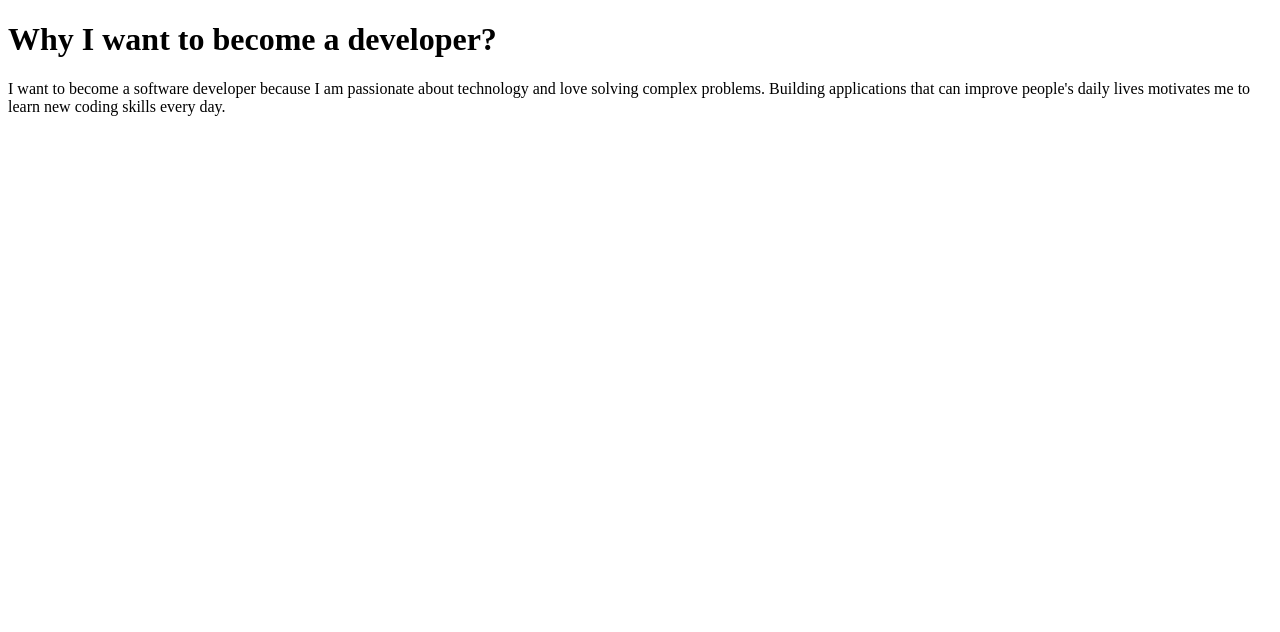
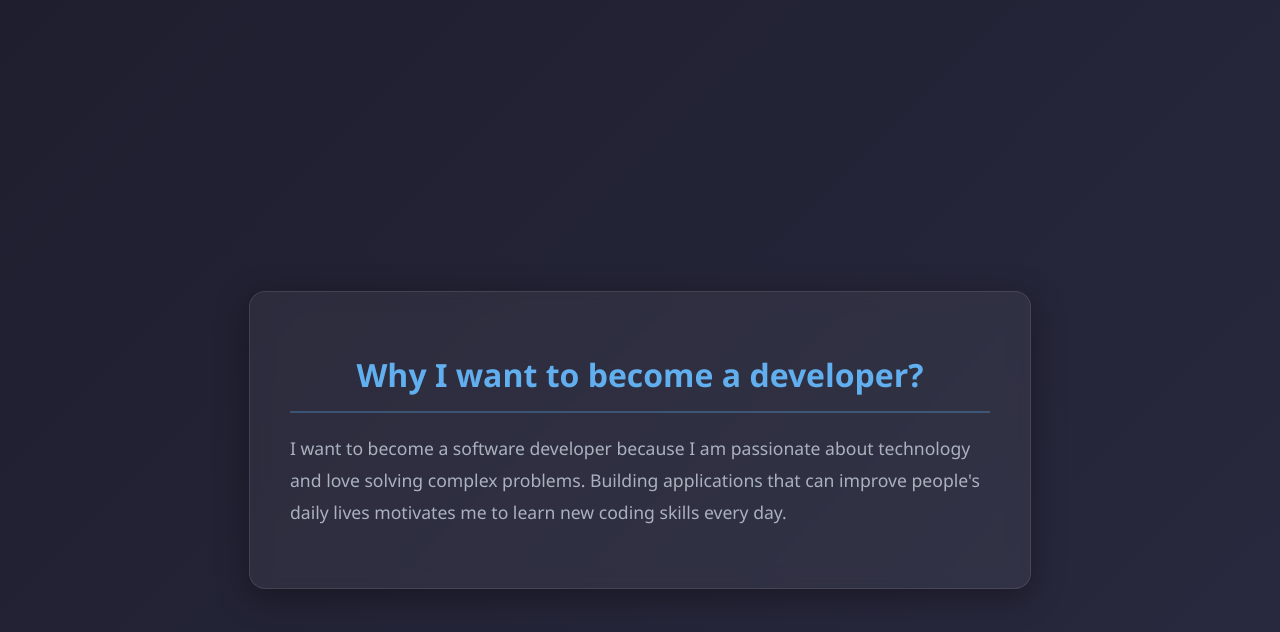
Before and after one commit to acciojob/why-software-muralikrishnakodi6104, a website: page main.html in a window 1280 px wide. Drawn offline with Linux system fonts and the light colour scheme.

Commit message:
created a submission

```diff
--- a/main.html
+++ b/main.html
@@ -5,15 +5,60 @@
 <head>
 	<link rel="stylesheet" href="styles.css">
 </head>
+	<style>
+		body {
+            font-family: 'Segoe UI', Tahoma, Geneva, Verdana, sans-serif;
+            background: linear-gradient(135deg, #1e1e2f, #2a2a40);
+            color: #f5f5f7;
+            margin: 0;
+            padding: 40px;
+            display: flex;
+            flex-direction: column;
+            align-items: center;
+            justify-content: center;
+            min-height: 100vh;
+        }
+
+        .container {
+            background: rgba(255, 255, 255, 0.05);
+            backdrop-filter: blur(10px);
+            border: 1px solid rgba(255, 255, 255, 0.1);
+            border-radius: 16px;
+            padding: 40px;
+            max-width: 700px;
+            box-shadow: 0 8px 32px 0 rgba(0, 0, 0, 0.37);
+        }
+
+        h1 {
+            color: #61afef;
+            font-size: 2rem;
+            margin-bottom: 20px;
+            text-align: center;
+            border-bottom: 2px solid rgba(97, 175, 239, 0.3);
+            padding-bottom: 15px;
+        }
+
+        p {
+            line-height: 1.8;
+            font-size: 1.1rem;
+            color: #abb2bf;
+            margin-bottom: 20px;
+        }
+
+        .highlight {
+            color: #98c379;
+            font-weight: 600;
+        }
+	</style>
 
 <body>
-	<h1 id="main-heading">Why I want to become a developer?</h1>
+	<div class="container">
+	<h1>Why I want to become a developer?</h1>
 	<p>I want to become a software developer because I am passionate about technology and love solving complex problems. Building applications that can improve people's daily lives motivates me to learn new coding skills every day.</p>
-
+	</div>
 	<!-- the entire body must be written by student -->
     <script type="text/javascript" src="./script.js">
 </script>
-
 </body>
 
 </html>
--- a/script.js
+++ b/script.js
@@ -1,4 +1 @@
-//your code here
-const heading = document.getElementById('main-heading');
-
-console.log(heading.textContext);
+console.log("Script executed successfully: Page loaded with custom CSS styling and motivation content.");
```
Also changed, not shown: styles.css (line endings or trailing spaces).
